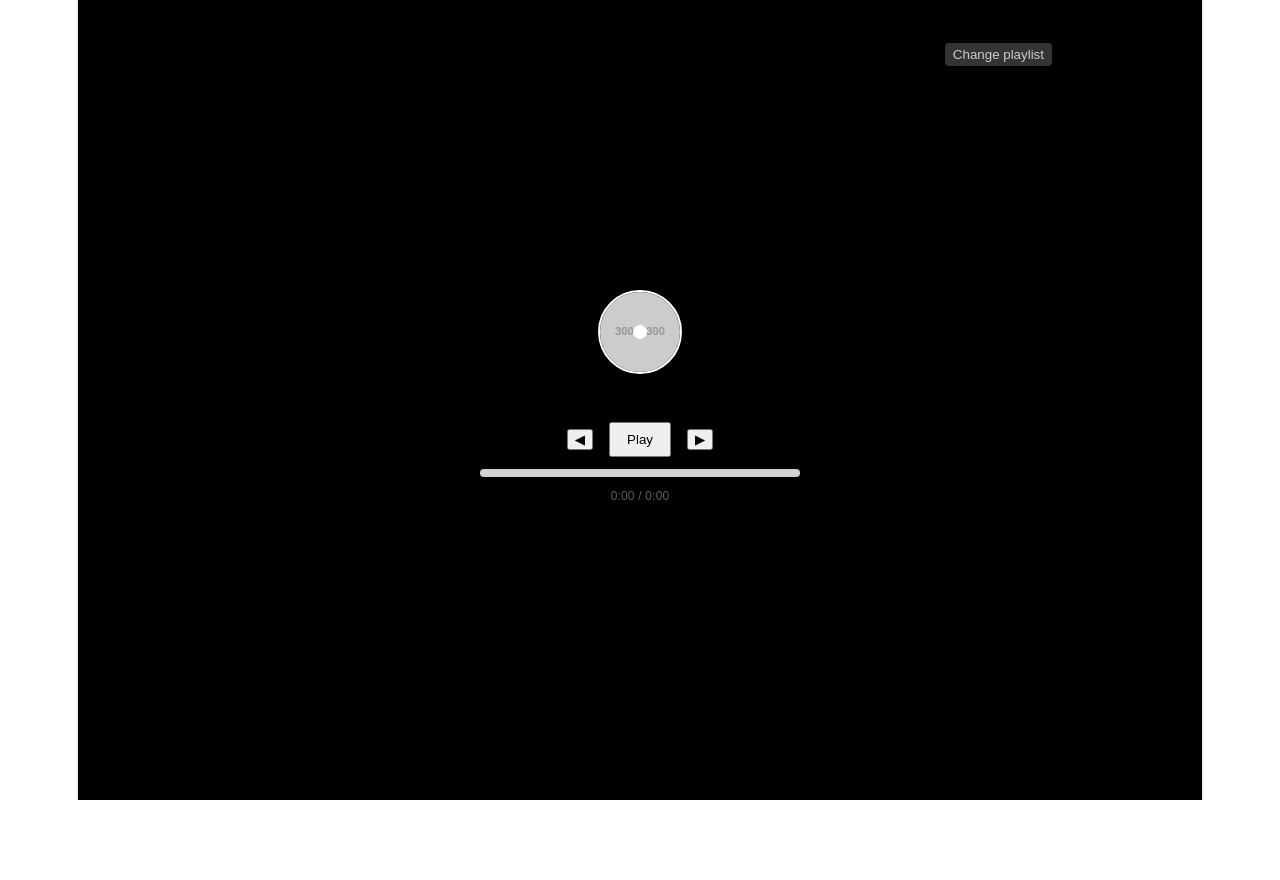
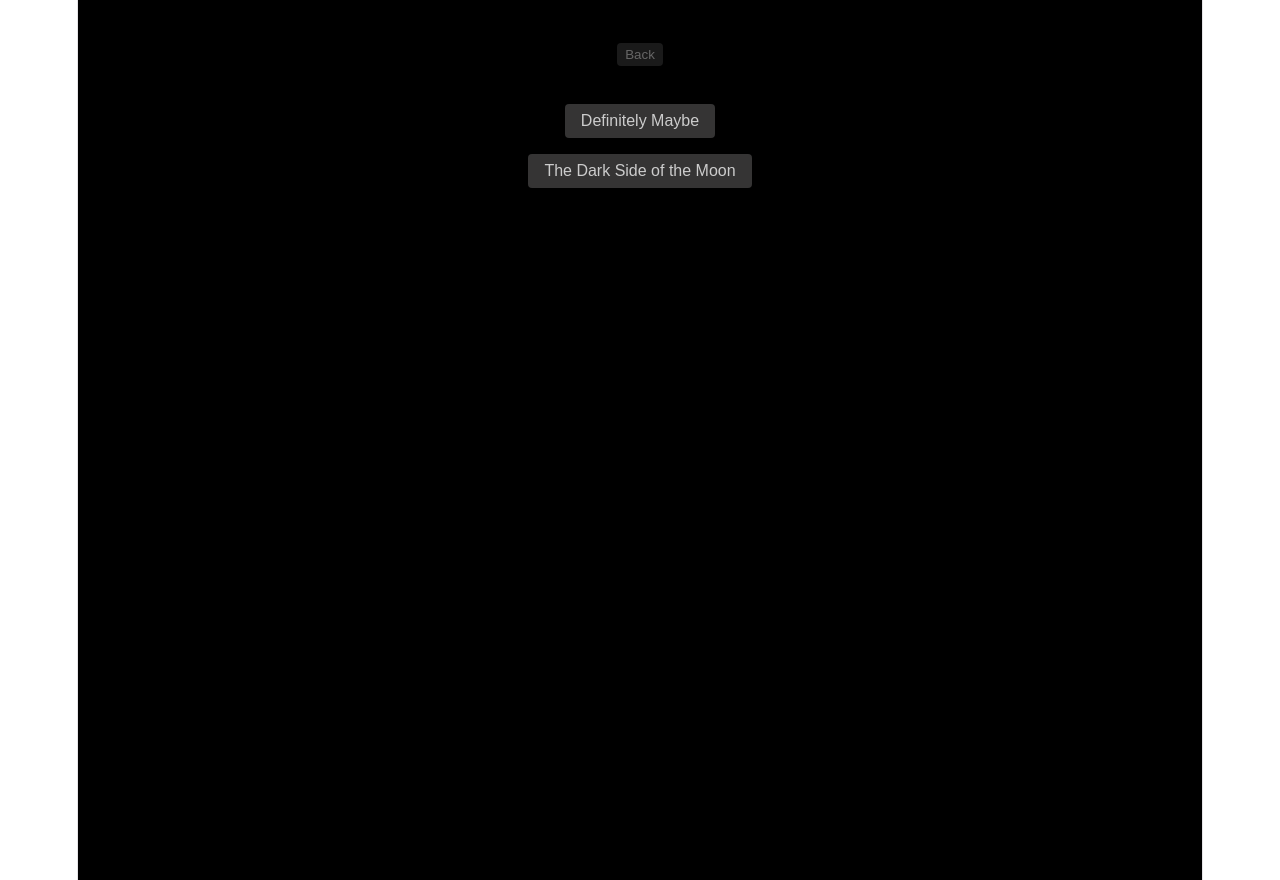
Before and after one commit to xxamisha/danielMusic, a React (Vite) app: page / in a window 1280 px wide. Before the commit the page ends 800 px from the top, so only its background shows below. Built offline with nearby package versions, Linux system fonts and the light colour scheme.

Commit message:
updated flow --

```diff
--- a/src/frontend/player.tsx
+++ b/src/frontend/player.tsx
@@ -40,7 +40,7 @@
 export const Player = () => {
     const [currentSong, setCurrentSong] = useState<any>(null);
     const [selectedAlbumId, setSelectedAlbumId] = useState(fakeAlbums[0]?.id);
-    const [showPlaylist, setShowPlaylist] = useState(false);
+    const [view, setView] = useState<'playlist' | 'library' | 'player'>('playlist');
     const [isPlaying, setIsPlaying] = useState(false);
     const [elapsed, setElapsed] = useState(0);
 
@@ -51,6 +51,7 @@
         setCurrentSong({ ...song, album: selectedAlbum });
         setElapsed(0);
         setIsPlaying(false);
+        setView('player');
     };
 
     const handlePlayPause = () => {
@@ -87,6 +88,8 @@
             return `${currentSong.album.artists}`;
         };
     };
+
+
         const durationSec = currentSong ? parseDuration(currentSong.duration) : 0;
 
         useEffect(() => {
@@ -103,36 +106,54 @@
                 }, 1000);
                 return () => clearInterval(id);
         }, [isPlaying, currentSong, durationSec]);
-    if (showPlaylist) {
+
+    // Playlist view - select album
+    if (view === 'playlist') {
         return (
-            <div style={{ padding: 20 }}>
-                <button onClick={() => setShowPlaylist(false)}>Back</button>
-                <h2>{selectedAlbum?.name ?? 'Albums'}</h2>
-                <ul>
-                    {selectedAlbum?.songs ? (
-                        selectedAlbum.songs.map(s => (
-                            <li key={s.title} style={{ margin: '8px 0' }}>
-                                <button onClick={() => { handleSongSelect(s); setShowPlaylist(false); }}>
-                                    {s.title} ({s.duration})
-                                </button>
-                            </li>
-                        ))
-                    ) : (
-                        fakeAlbums.map(album => (
-                            <li key={album.id} style={{ margin: '8px 0' }}>
-                                <button onClick={() => { setSelectedAlbumId(album.id); }}>{album.name}</button>
-                            </li>
-                        ))
-                    )}
+            <div style={{ backgroundColor: '#000000', fontFamily: 'sans-serif', color: '#dadadacc', minHeight: '100vh', padding: 40 }}>
+                <button onClick={() => currentSong ? setView('player') : null} style={{ marginBottom: 20, padding: '4px 8px', backgroundColor: '#504e4eaa', color: '#ccc', border: 'none', borderRadius: 4, cursor: currentSong ? 'pointer' : 'not-allowed', opacity: currentSong ? 1 : 0.5 }}>
+                    Back
+                </button>
+                <ul style={{ listStyle: 'none', padding: 0 }}>
+                    {fakeAlbums.map(album => (
+                        <li key={album.id} style={{ margin: '16px 0' }}>
+                            <button onClick={() => { setSelectedAlbumId(album.id); setView('library'); }} style={{ padding: '8px 16px', backgroundColor: '#504e4eaa', color: '#ccc', border: 'none', borderRadius: 4, cursor: 'pointer', fontSize: 16 }}>
+                                {album.name}
+                            </button>
+                        </li>
+                    ))}
                 </ul>
             </div>
         );
     }
+
+    // Library view - select song from album
+    if (view === 'library') {
+        return (
+            <div style={{ backgroundColor: '#000000', fontFamily: 'sans-serif', color: '#dadadacc', padding: 40, minHeight: '100vh' }}>
+                <button onClick={() => setView('playlist')} style={{ marginBottom: 20, padding: '4px 8px', backgroundColor: '#504e4eaa', color: '#ccc', border: 'none', borderRadius: 4, cursor: 'pointer' }}>
+                    Back
+                </button>
+                <h2>{selectedAlbum?.name}</h2>
+                <ul style={{ listStyle: 'none', padding: 0 }}>
+                    {selectedAlbum?.songs.map(song => (
+                        <li key={song.title} style={{ margin: '8px 0' }}>
+                            <button onClick={() => handleSongSelect(song)} style={{ padding: '8px 12px', backgroundColor: '#333333aa', color: '#ccc', border: 'none', borderRadius: 4, cursor: 'pointer' }}>
+                                {song.title} ({song.duration})
+                            </button>
+                        </li>
+                    ))}
+                </ul>
+            </div>
+        );
+    }
+
+    // Player view - playing song
     return (
         <div style={{ backgroundColor: '#000000', fontFamily: 'sans-serif', color: '#dadadacc' }}>
         <div style={{ position: 'relative', display: 'flex', flexDirection: 'column', alignItems: 'center', justifyContent: 'center', gap: 20, height: '100vh' }}>
            <div style={{ position: 'absolute', top: 40, right: 150 }}>
-            <button onClick={() => { setSelectedAlbumId(fakeAlbums[0]?.id); setShowPlaylist(true); }} style={{ padding: '4px 8px', backgroundColor: '#504e4eaa', fontFamily: 'sans-serif',color:'#ccc', borderRadius: 4, border: 'none', cursor: 'pointer' }}>
+            <button onClick={() => setView('playlist')} style={{ padding: '4px 8px', backgroundColor: '#504e4eaa', fontFamily: 'sans-serif',color:'#ccc', borderRadius: 4, border: 'none', cursor: 'pointer' }}>
                 Change playlist
             </button>
             </div>
```
Also changed, not shown: src/frontend/library.tsx (+23 -0 lines).
